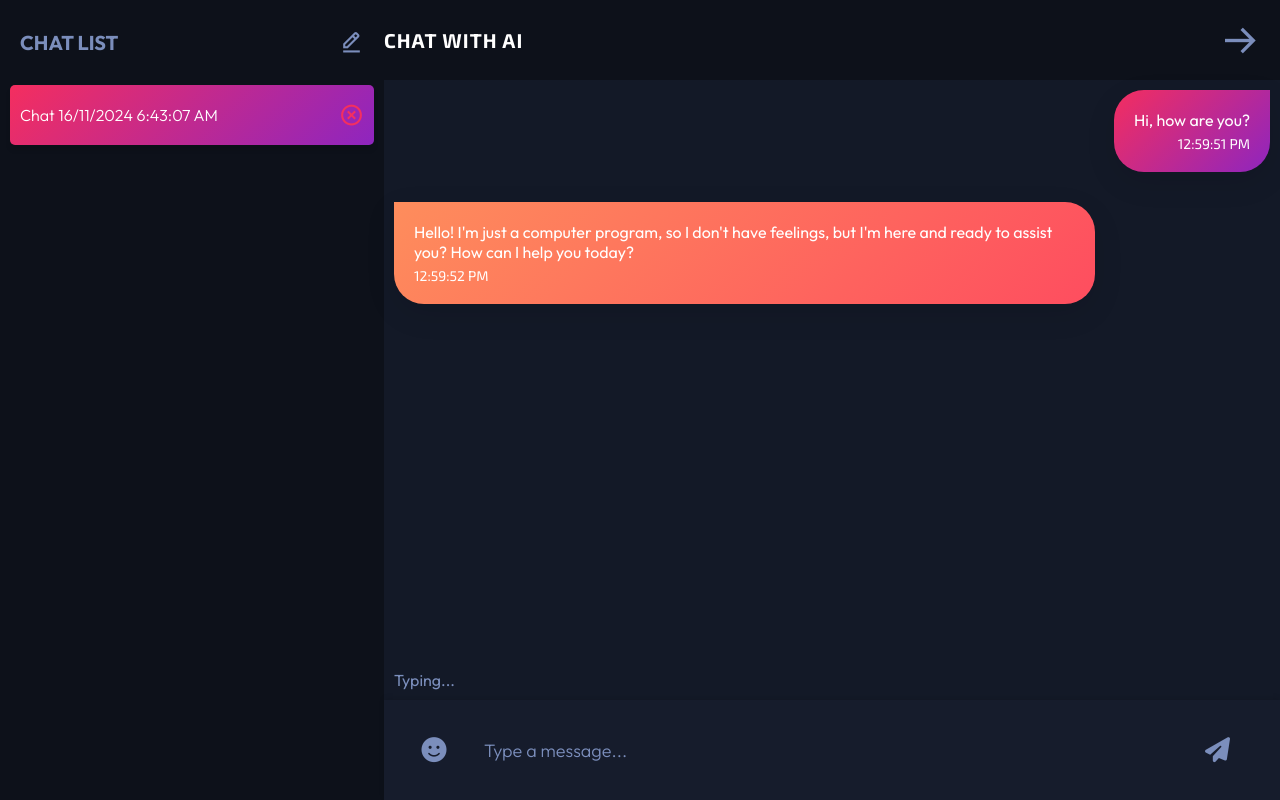
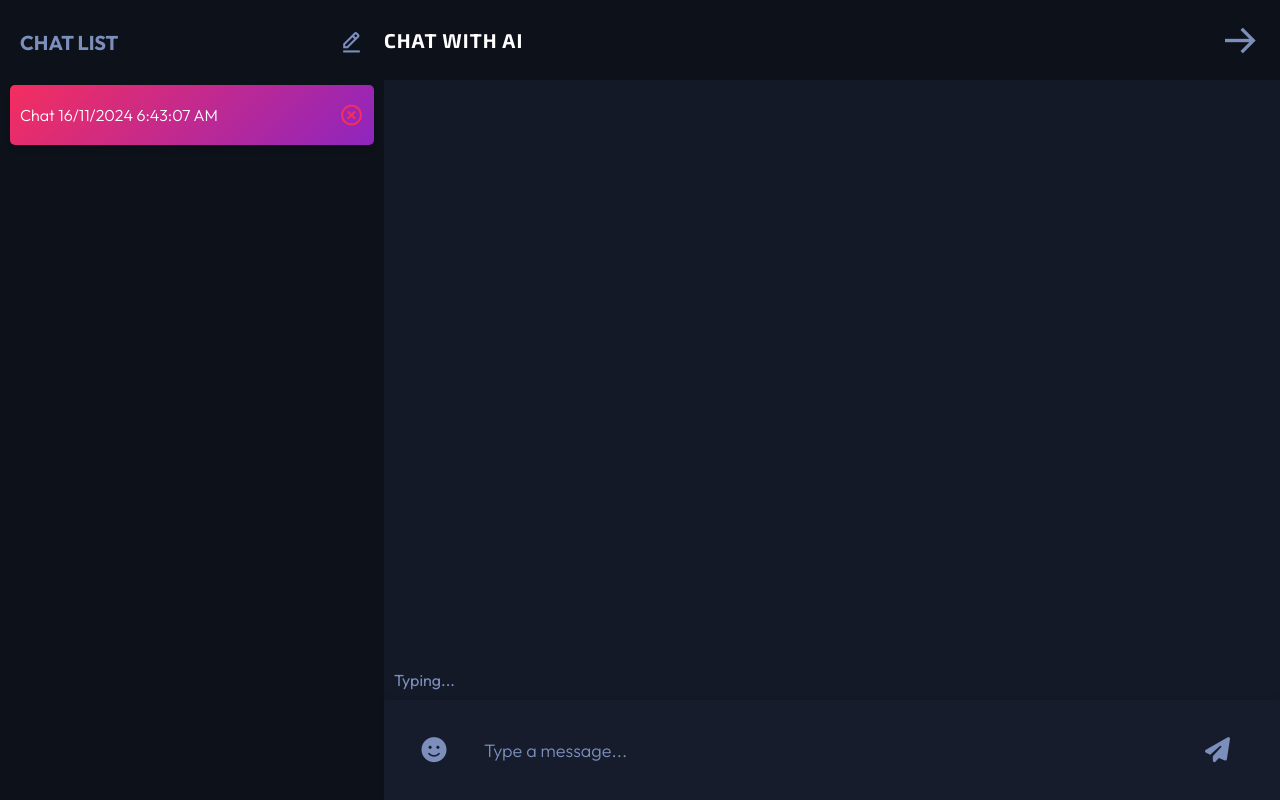
Before and after one commit to hggnomm/ai-chat-bot, a React (Vite) app: page / in a window 1280 px wide. Both pictures are taken after a click on the button "CHAT AI". Built offline with nearby package versions, Linux system fonts and the light colour scheme.

Commit message:
handle send msg prompt

```diff
--- a/src/components/ChatBotApp/ChatBotApp.jsx
+++ b/src/components/ChatBotApp/ChatBotApp.jsx
@@ -7,6 +7,7 @@ const ChatBotApp = ({ onGoBack, chats, setChats }) => {
 
   const handleInputChange = (e) => {
     setInputValue(e.target.value);
+    console.log(e.target.value);
   };
 
   const sendMessage = () => {
@@ -19,6 +20,7 @@ const ChatBotApp = ({ onGoBack, chats, setChats }) => {
     };
 
     const updatedMessages = [...messages, newMessage];
+
     setMessages(updatedMessages);
     setInputValue("");
 
@@ -30,6 +32,13 @@ const ChatBotApp = ({ onGoBack, chats, setChats }) => {
     });
 
     setChats(updatedChats);
+  };
+
+  const handleKeyDown = (e) => {
+    if (e.key === "Enter") {
+      e.preventDefault();
+      sendMessage();
+    }
   };
 
   return (
@@ -55,24 +64,28 @@ const ChatBotApp = ({ onGoBack, chats, setChats }) => {
           <i className="bx bx-arrow-back arrow" onClick={onGoBack}></i>
         </div>
         <div className="chat">
-          <div className="prompt">
-            Hi, how are you? <span>12:59:51 PM </span>
-          </div>
-          <div className="response">
-            Hello! I'm just a computer program, so I don't have feelings, but
-            I'm here and ready to assist you? How can I help you today?
-            <span>12:59:52 PM </span>
-          </div>
-           <div className="typing">Typing...</div>
+          {messages.map((msg, index) => (
+            <div
+              key={index}
+              className={msg.type === "prompt" ? "prompt" : "response"}
+            >
+              {msg.text} <span>{msg.timestamp} </span>
+            </div>
+          ))}
+
+          <div className="typing">Typing...</div>
         </div>
-        <form className="msg-form">
+        <form className="msg-form" onSubmit={(e) => e.preventDefault()}>
           <i className="fa-solid fa-face-smile emoji"></i>
           <input
             placeholder="Type a message..."
             type="text"
             className="msg-input"
+            value={inputValue}
+            onChange={handleInputChange}
+            onKeyDown={handleKeyDown}
           />
-          <i className="fa-solid fa-paper-plane"></i>
+          <i className="fa-solid fa-paper-plane" onClick={sendMessage}></i>
         </form>
       </div>
     </div>
```
